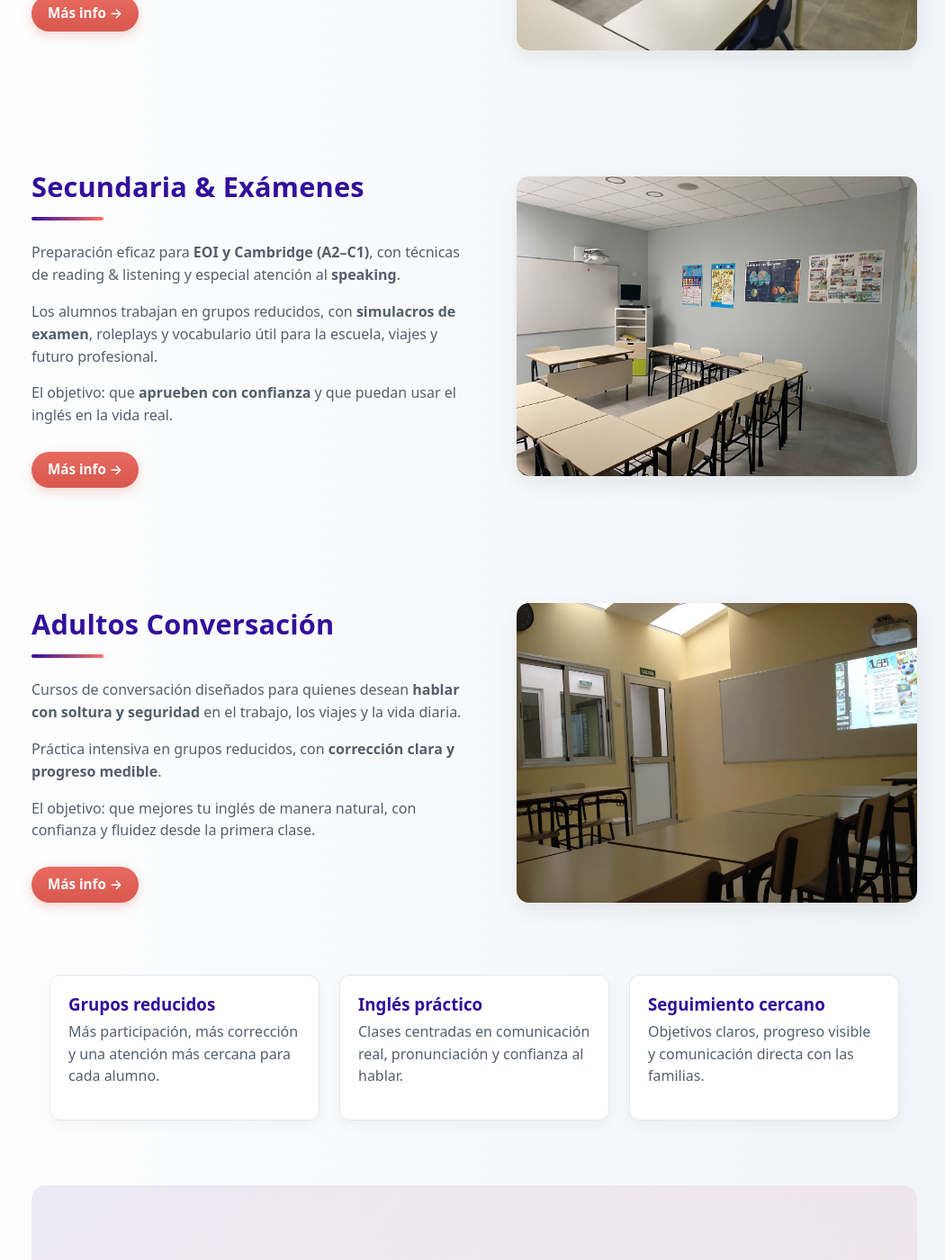
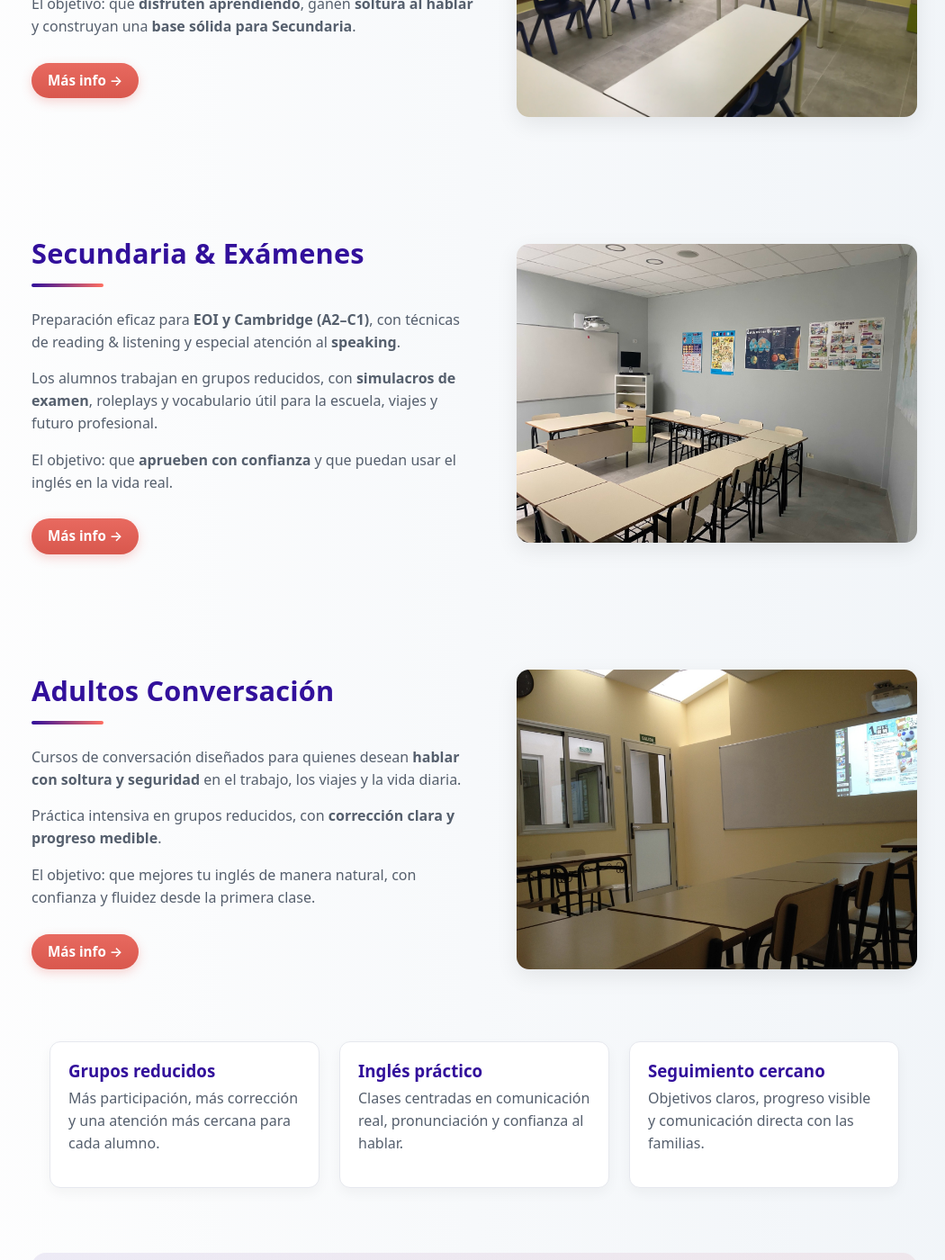
Before and after one commit to dixonbruce/englishco, a Jekyll site: the page built from index.html, in a window 1280 px wide and 1400 px high, scrolled down 1357 px. Shown: the whole window at 90% size, without its empty margins (113-1163 px from the left). Built offline with Jekyll 4.4.1, drawn with Linux system fonts in a browser that asks for light colours; some of the changed text lies outside the part shown.

Commit message:
Enhance index.html with SEO metadata and content
Added metadata for SEO and updated content sections for various age groups including Infantil, Primaria, Secundaria, and Adultos.

```diff
--- a/index.html
+++ b/index.html
@@ -1,3 +1,11 @@
+---
+layout: default
+title: "English CO – Academia de Inglés en Playa de Arinaga"
+description: "Academia de inglés en Playa de Arinaga (Agüimes). Clases para infantil, primaria, secundaria, exámenes y adultos. Clase de prueba y test de nivel gratuitos."
+section: "home"
+---
+
+<!-- Hero -->
 ---
 layout: default
 title: "English CO – Academia de Inglés en Playa de Arinaga"
@@ -156,3 +164,127 @@
     </div>
   </div>
 </section>
+
+<!-- Infantil -->
+<section class="split" id="cursos">
+  <div class="split__text">
+    <h2>Infantil (3–5 años)</h2>
+    <p>
+      Los más pequeños aprenden inglés jugando, cantando y descubriendo. Clases llenas de
+      <strong>juegos, canciones, cuentos y movimiento</strong>, en un ambiente seguro y motivador.
+    </p>
+    <p>
+      Nuestro objetivo: que tu hijo/a <strong>viva el inglés de forma natural</strong>, gane confianza desde el primer día
+      y disfrute cada paso de su aprendizaje.
+    </p>
+    <a href="/infantil.html" class="more-link">Más info →</a>
+  </div>
+
+  <div class="split__image">
+    <img src="/infantil.jpg" alt="Aula de infantil en EnglishCO" />
+  </div>
+</section>
+
+<!-- Primaria -->
+<section class="split" id="primaria-home">
+  <div class="split__text">
+    <h2>Primaria (6–11 años)</h2>
+    <p>
+      Clases <strong>prácticas y dinámicas</strong> para escolares de Primaria.
+      Desde el primer día se comunican en inglés mediante <strong>juegos y actividades participativas</strong>
+      en grupos reducidos.
+    </p>
+    <p>
+      El objetivo: que <strong>disfruten aprendiendo</strong>, ganen <strong>soltura al hablar</strong>
+      y construyan una <strong>base sólida para Secundaria</strong>.
+    </p>
+    <a href="/primaria.html" class="more-link">Más info →</a>
+  </div>
+
+  <div class="split__image">
+    <img src="/images/primaria.jpg" alt="Estudiantes de Primaria en clase de inglés" />
+  </div>
+</section>
+
+<!-- Secundaria -->
+<section class="split">
+  <div class="split__text">
+    <h2>Secundaria &amp; Exámenes</h2>
+    <p>
+      Preparación eficaz para <strong>EOI y Cambridge (A2–C1)</strong>, con técnicas de reading &amp; listening
+      y especial atención al <strong>speaking</strong>.
+    </p>
+    <p>
+      Los alumnos trabajan en grupos reducidos, con <strong>simulacros de examen</strong>, roleplays
+      y vocabulario útil para la escuela, viajes y futuro profesional.
+    </p>
+    <p>
+      El objetivo: que <strong>aprueben con confianza</strong> y que puedan usar el inglés en la vida real.
+    </p>
+    <a href="/secundaria.html" class="more-link">Más info →</a>
+  </div>
+
+  <div class="split__image">
+    <img src="/images/secundaria.jpg" alt="Estudiantes preparando exámenes de inglés" />
+  </div>
+</section>
+
+<!-- Adultos -->
+<section class="split">
+  <div class="split__text">
+    <h2>Adultos Conversación</h2>
+    <p>
+      Cursos de conversación diseñados para quienes desean <strong>hablar con soltura y seguridad</strong>
+      en el trabajo, los viajes y la vida diaria.
+    </p>
+    <p>
+      Práctica intensiva en grupos reducidos, con <strong>corrección clara y progreso medible</strong>.
+    </p>
+    <p>
+      El objetivo: que mejores tu inglés de manera natural, con confianza y fluidez desde la primera clase.
+    </p>
+    <a href="/adultos.html" class="more-link">Más info →</a>
+  </div>
+
+  <div class="split__image">
+    <img src="/images/adultos.jpg" alt="Clases de conversación para adultos" />
+  </div>
+</section>
+
+<!-- Features -->
+<section class="features">
+  <div class="features__item">
+    <h3>Grupos reducidos</h3>
+    <p>Más participación, más corrección y una atención más cercana para cada alumno.</p>
+  </div>
+
+  <div class="features__item">
+    <h3>Inglés práctico</h3>
+    <p>Clases centradas en comunicación real, pronunciación y confianza al hablar.</p>
+  </div>
+
+  <div class="features__item">
+    <h3>Seguimiento cercano</h3>
+    <p>Objetivos claros, progreso visible y comunicación directa con las familias.</p>
+  </div>
+</section>
+
+<!-- CTA -->
+<section class="cta-band">
+  <div class="cta-band__inner">
+    <h2>¿Quieres probar una clase?</h2>
+    <p>
+      Escríbenos por WhatsApp o llámanos para pedir información, hacer el test de nivel gratuito
+      o reservar una clase de prueba sin compromiso.
+    </p>
+
+    <div class="cta-row">
+      <a class="cta-button cta-button--wa" href="https://wa.me/34646555552" target="_blank" rel="noopener">
+        WhatsApp
+      </a>
+      <a class="cta-button cta-button--outline" href="tel:+34646555552">
+        Llamar: 646 555 552
+      </a>
+    </div>
+  </div>
+</section>
```
